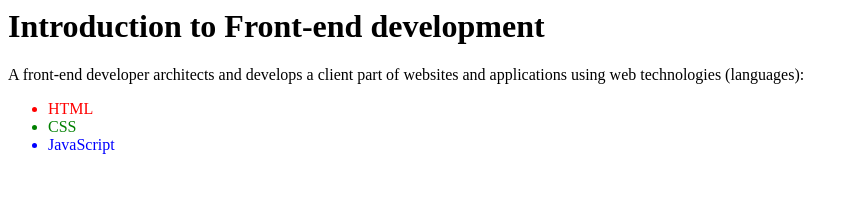
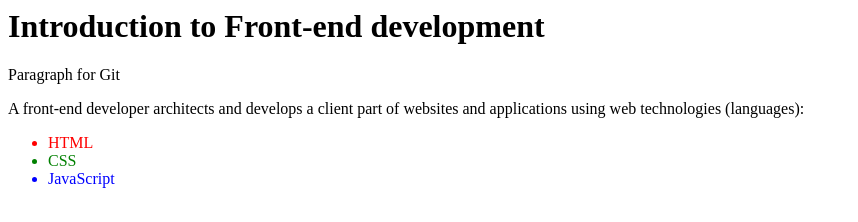
Before and after one commit to joka3533/Uvod-u-Front-end, a plain HTML site: page index.html in a window 1280 px wide. Shown: the whole page, without its empty margins (0-858 px from the left). Drawn offline with Linux system fonts and the light colour scheme.

Commit message:
New Paragraph Added

```diff
--- a/index.html
+++ b/index.html
@@ -1,4 +1,5 @@
 <h1>Introduction to Front-end development</h1>
+<p>Paragraph for Git</p>
 <p>A front-end developer architects and develops a client part of websites and applications using web technologies
 (languages):</p>
 <ul>
```
